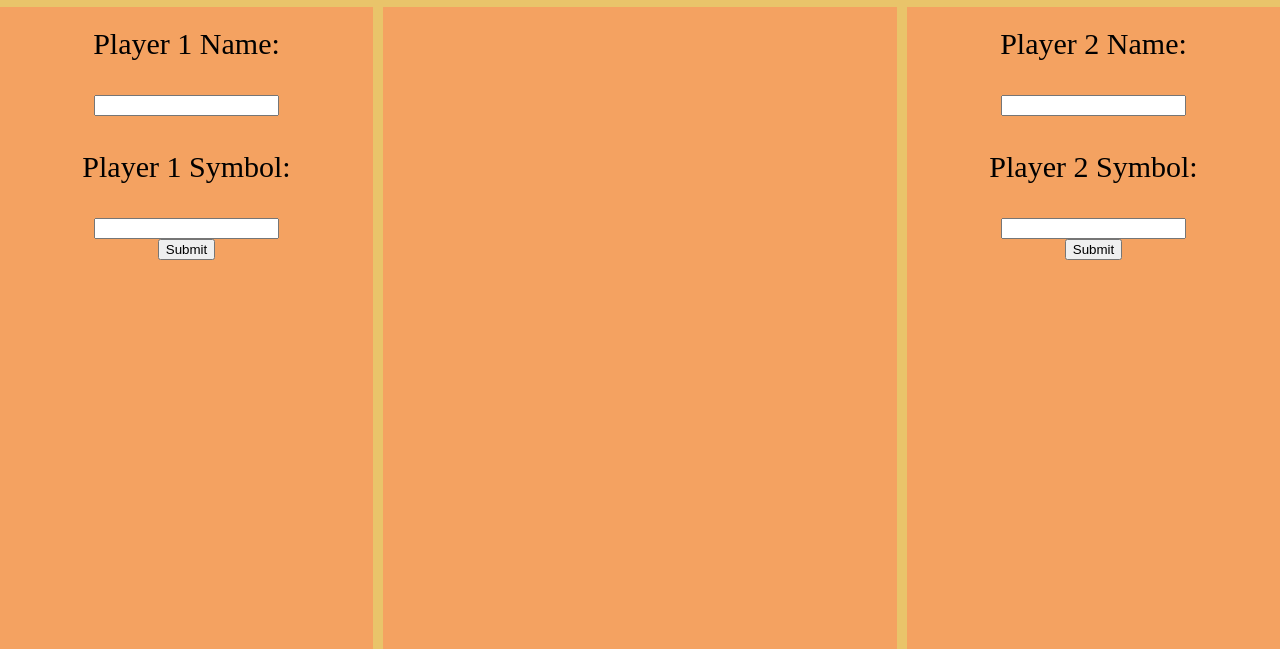
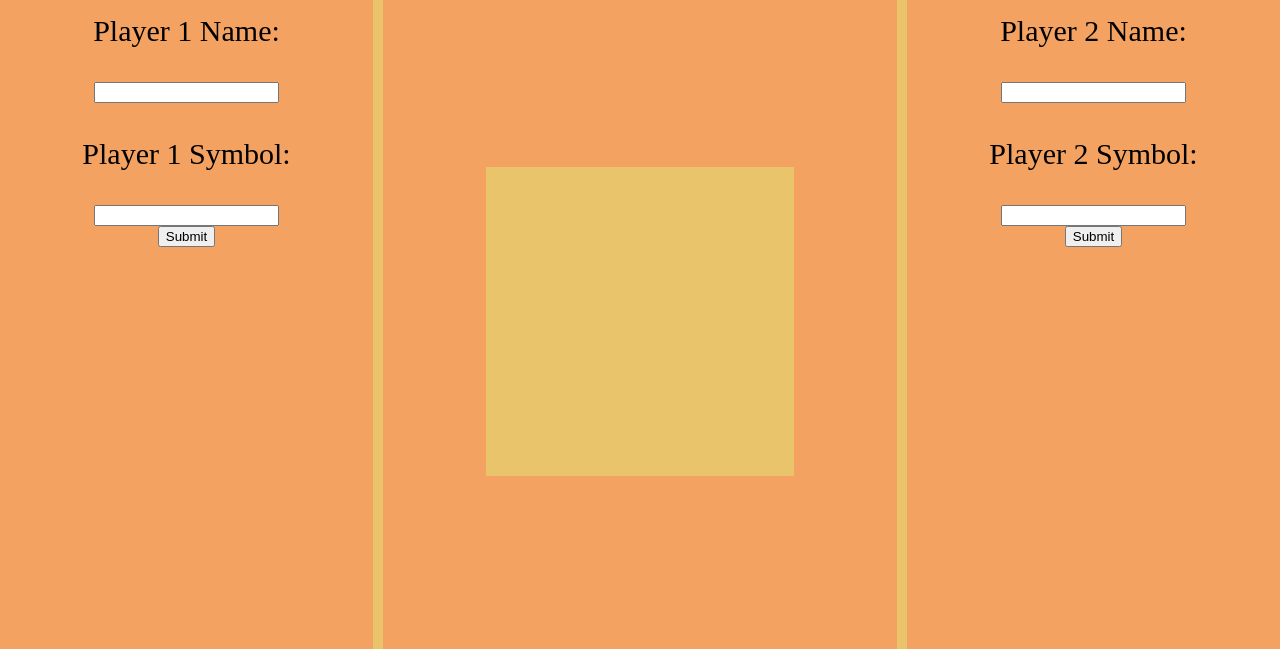
Before and after one commit to HardoModo/Odin-Project-Tic-Tac-Toe, a plain HTML site: page index.html in a window 1280 px wide. Shown: the part 151-800 px from the top of the page. Drawn offline with Linux system fonts and the light colour scheme.

Commit message:
Create game master object

```diff
--- a/index.html
+++ b/index.html
@@ -11,27 +11,27 @@
     <div class="grid-container">
         <div class="item1">Enter player information to start the game</div>
 
-        <div class="item2">
-            <form>
+        <div id="player1side">
+            <form id="player1form">
                 <label for="player1name">Player 1 Name:</label><br>
                 <input type="text" id="player1name" name="player1name"><br>
                 <label for="player1symbol">Player 1 Symbol:</label><br>
                 <input type="text" id="player1symbol" name="player1symbol">
-                <input type="submit" value="Submit">
+                <button onclick="gameMaster.collectPlayerInfo(`player1`)" type="button">Submit</button>
             </form>
         </div>
 
         <div class="item3">
-
+            <div class="game-container"></div>
         </div>
 
-        <div class="item4">
-            <form>
+        <div id="player2side">
+            <form id="player2form">
                 <label for="player2name">Player 2 Name:</label><br>
                 <input type="text" id="player2name" name="player2name"><br>
                 <label for="player2symbol">Player 2 Symbol:</label><br>
                 <input type="text" id="player2symbol" name="player2symbol">
-                <input type="submit" value="Submit">
+                <button onclick="gameMaster.collectPlayerInfo(`player2`)" type="button">Submit</button>
             </form>
         </div>
     </div>
--- a/styles.css
+++ b/styles.css
@@ -4,6 +4,10 @@
     --yellow: #e9c46a;
     --orange: #f4a261;
     --redorange: #e76f51;
+}
+
+* {
+    color: black;
 }
 
 body {
@@ -19,7 +23,7 @@ body {
     align-items: center;
 }
 
-.item2 {
+#player1side {
     grid-area: left;
 }
 
@@ -30,7 +34,7 @@ body {
     align-items: center;
 }
 
-.item4 {
+#player2side{
     grid-area: right;
 }
 
@@ -59,3 +63,10 @@ form {
     flex-flow: column;
     align-items: center;
 }
+
+.game-container {
+    background-color: var(--yellow);
+    width: 60%;
+    height: 0;
+    padding-bottom: 60%;
+}
--- a/tictactoe.js
+++ b/tictactoe.js
@@ -1 +1,31 @@
 console.log("Connected")
+
+function createPlayer (name, symbol) {
+
+    let score = 0;
+    const getScore = () => score;
+    const giveScore = () => score++;
+
+    return { name, symbol, getScore, giveScore };
+}
+
+const gameMaster = (function () {
+    let gameArray = []
+    let playerArray = []
+
+    const collectPlayerInfo = (playerid) =>
+        {
+            const playerName = document.getElementById(playerid+"name").value
+            const playerSymbol = document.getElementById(playerid+"symbol").value
+
+            if (playerName == "" || playerSymbol == "") {
+                window.alert("Missing player info.")
+            } else {
+                playerArray.push(createPlayer(playerName, playerSymbol))
+                document.getElementById(playerid+"form").style.visibility = "hidden"
+                console.log(playerArray)
+                document.getElementById(playerid+"side").innerHTML = "Test"
+            }
+        };
+    return { collectPlayerInfo };
+  })();
```
